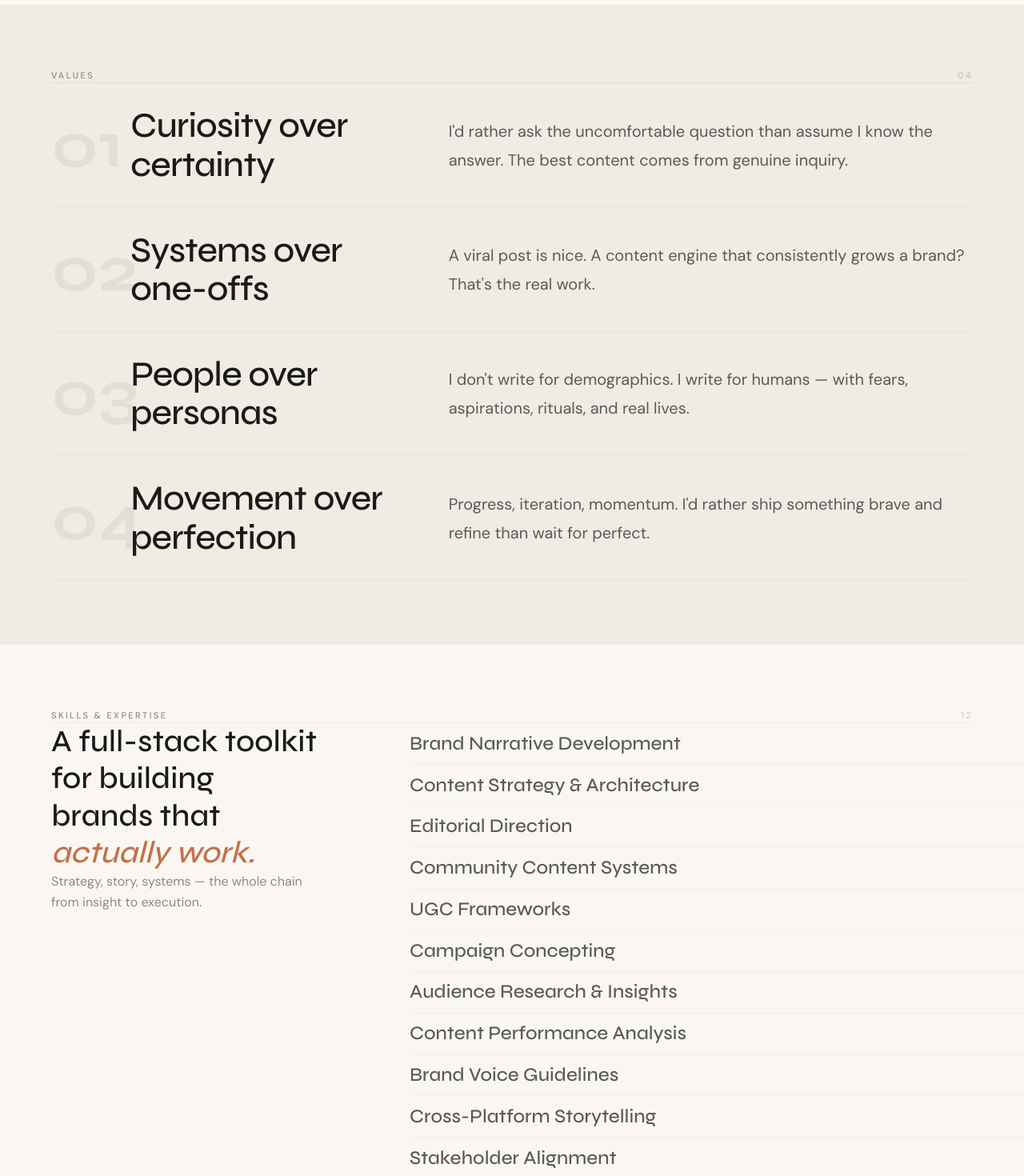
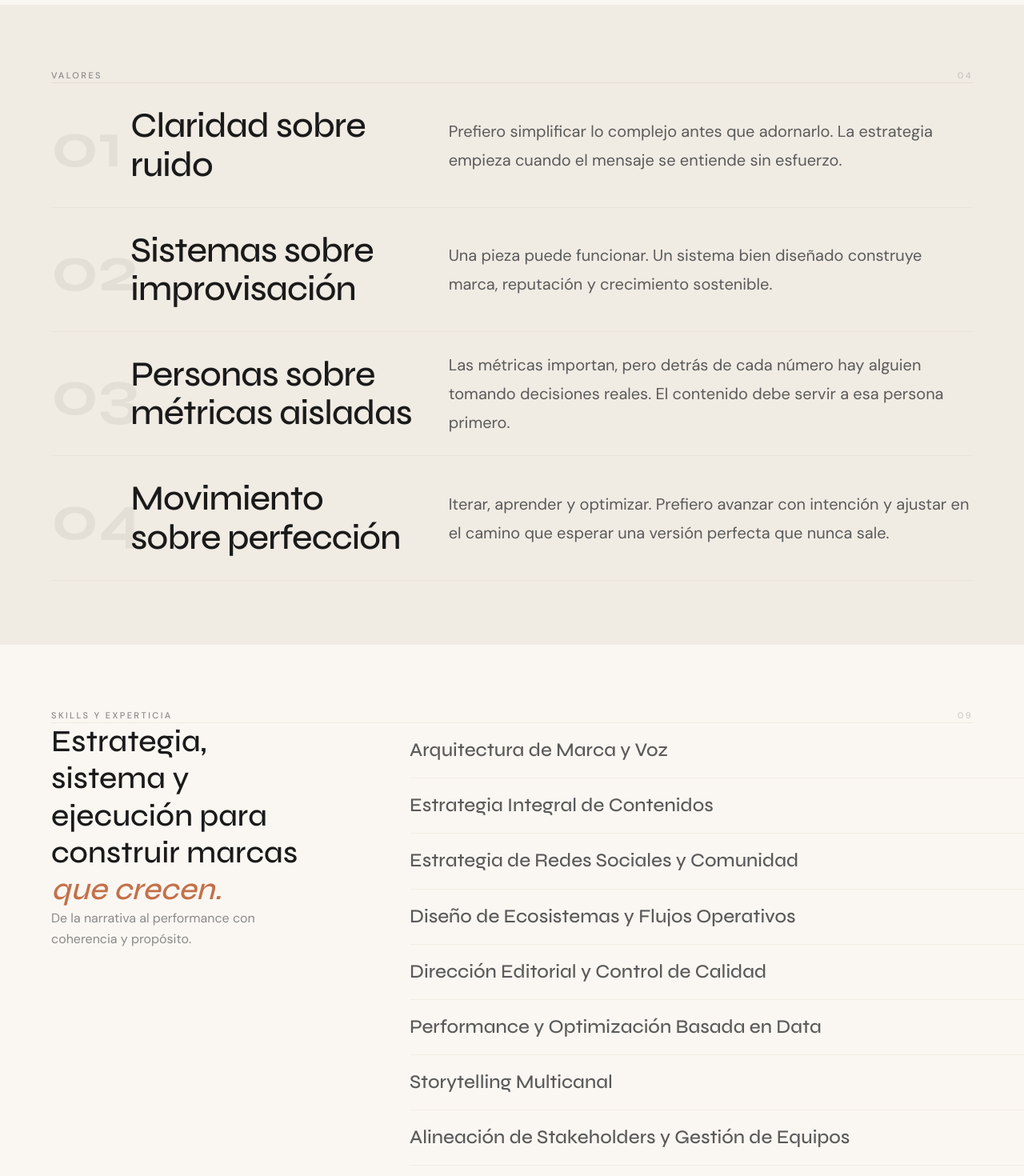
Before and after one commit to andsoler0309/portafolio-dani, a Next.js app: page /about in a window 1280 px wide. Shown: the part 900-2370 px from the top of the page at 80% size. Built offline with nearby package versions, Linux system fonts and the light colour scheme.

Commit message:
finixhed v1

```diff
--- a/src/app/about/AboutPageClient.tsx
+++ b/src/app/about/AboutPageClient.tsx
@@ -7,36 +7,33 @@ import { SectionHeader } from "@/components/SectionHeader";
 
 const values = [
   {
-    title: "Curiosity over certainty",
-    body: "I'd rather ask the uncomfortable question than assume I know the answer. The best content comes from genuine inquiry.",
+    title: "Claridad sobre ruido",
+    body: "Prefiero simplificar lo complejo antes que adornarlo. La estrategia empieza cuando el mensaje se entiende sin esfuerzo.",
   },
   {
-    title: "Systems over one-offs",
-    body: "A viral post is nice. A content engine that consistently grows a brand? That's the real work.",
+    title: "Sistemas sobre improvisación",
+    body: "Una pieza puede funcionar. Un sistema bien diseñado construye marca, reputación y crecimiento sostenible.",
   },
   {
-    title: "People over personas",
-    body: "I don't write for demographics. I write for humans — with fears, aspirations, rituals, and real lives.",
+    title: "Personas sobre métricas aisladas",
+    body: "Las métricas importan, pero detrás de cada número hay alguien tomando decisiones reales. El contenido debe servir a esa persona primero.",
   },
   {
-    title: "Movement over perfection",
-    body: "Progress, iteration, momentum. I'd rather ship something brave and refine than wait for perfect.",
+    title: "Movimiento sobre perfección",
+    body: "Iterar, aprender y optimizar. Prefiero avanzar con intención y ajustar en el camino que esperar una versión perfecta que nunca sale.",
   },
 ];
 
 const skills = [
-  "Brand Narrative Development",
-  "Content Strategy & Architecture",
-  "Editorial Direction",
-  "Community Content Systems",
-  "UGC Frameworks",
-  "Campaign Concepting",
-  "Audience Research & Insights",
-  "Content Performance Analysis",
-  "Brand Voice Guidelines",
-  "Cross-Platform Storytelling",
-  "Stakeholder Alignment",
-  "Team Leadership & Mentoring",
+  "Arquitectura de Marca y Voz",
+  "Estrategia Integral de Contenidos",
+  "Estrategia de Redes Sociales y Comunidad",
+  "Diseño de Ecosistemas y Flujos Operativos",
+  "Dirección Editorial y Control de Calidad",
+  "Performance y Optimización Basada en Data",
+  "Storytelling Multicanal",
+  "Alineación de Stakeholders y Gestión de Equipos",
+  "Estrategia de Crecimiento y Funnel",
 ];
 
 const interests = [
@@ -144,7 +141,7 @@ export function AboutPageClient() {
             className="flex items-center justify-between pb-7 border-b border-stone/40 shrink-0"
           >
             <span className="text-[11px] tracking-[0.22em] uppercase text-fg-muted font-medium">
-              Values
+              Valores
             </span>
             <span className="text-[11px] tracking-[0.22em] uppercase text-fg-muted/40 font-medium">
               {values.length.toString().padStart(2, "0")}
@@ -200,7 +197,7 @@ export function AboutPageClient() {
             className="flex items-center justify-between pb-7 border-b border-stone/30 mb-16 shrink-0"
           >
             <span className="text-[11px] tracking-[0.22em] uppercase text-fg-muted font-medium">
-              Skills & Expertise
+              Skills y experticia
             </span>
             <span className="text-[11px] tracking-[0.22em] uppercase text-fg-muted/40 font-medium">
               {skills.length.toString().padStart(2, "0")}
@@ -218,11 +215,11 @@ export function AboutPageClient() {
               className="md:col-span-4 md:sticky md:top-32 self-start"
             >
               <p className="font-[family-name:var(--font-display)] text-2xl md:text-[2rem] lg:text-[2.4rem] font-medium leading-[1.2] text-fg-primary mb-10">
-                A full-stack toolkit for building brands that{" "}
-                <span className="text-terracotta italic">actually work.</span>
+                Estrategia, sistema y ejecución para construir marcas{" "}
+                <span className="text-terracotta italic">que crecen.</span>
               </p>
               <p className="text-fg-muted text-base leading-relaxed">
-                Strategy, story, systems — the whole chain from insight to execution.
+                De la narrativa al performance con coherencia y propósito.
               </p>
             </motion.div>
 
--- a/src/components/Footer.tsx
+++ b/src/components/Footer.tsx
@@ -7,8 +7,8 @@ import { siteConfig } from "@/lib/data";
 
 const footerLinks = [
   { label: "Home", href: "/" },
-  { label: "Work", href: "/work" },
-  { label: "About", href: "/about" },
+  { label: "Experiencia", href: "/work" },
+  { label: "Sobre mí", href: "/about" },
 ];
 
 const socialLinks = [
@@ -51,8 +51,8 @@ export function Footer() {
           className="mb-16 md:mb-24"
         >
           <h2 className="font-[family-name:var(--font-display)] text-3xl md:text-5xl lg:text-6xl font-medium leading-[1.05] max-w-3xl mb-8">
-            Let&#39;s create something that{" "}
-            <span className="text-terracotta italic">moves people.</span>
+            Vamos a crear algo que{" "}
+            <span className="text-terracotta italic">mueva personas.</span>
           </h2>
           <a
             href={`mailto:${siteConfig.email}`}
@@ -116,7 +116,7 @@ export function Footer() {
             viewport={{ once: true }}
             transition={{ delay: 0.3, duration: 0.6 }}
           >
-            <p className="section-label mb-4">Contact</p>
+            <p className="section-label mb-4">Contacto</p>
             <nav className="flex flex-col gap-3" aria-label="Social links">
               {socialLinks.map((link) => (
                 <a
@@ -146,7 +146,7 @@ export function Footer() {
             className="text-fg-muted hover:text-fg-primary transition-colors duration-300 text-xs tracking-widest uppercase flex items-center gap-2"
             aria-label="Back to top"
           >
-            Back to top
+            Volver arriba
             <svg
               width="12"
               height="12"
--- a/src/components/Navigation.tsx
+++ b/src/components/Navigation.tsx
@@ -9,7 +9,7 @@ import { ThemeToggle } from "./ThemeToggle";
 
 const navLinks = [
   { href: "/", label: "Home" },
-  { href: "/work", label: "Trabajo" },
+  { href: "/work", label: "Experiencia" },
   { href: "/about", label: "Sobre mí" },
 ];
 
--- a/src/components/PersonalProjects.tsx
+++ b/src/components/PersonalProjects.tsx
@@ -67,10 +67,39 @@ function ProjectCard({
             {project.tagline}
           </p>
 
-          {/* Title */}
-          <h3 className="font-display text-3xl md:text-5xl font-medium text-white mb-4 leading-[1.1]">
-            {project.title}
-          </h3>
+          {/* Title row */}
+          <div className="flex items-start justify-between gap-4 mb-4">
+            <h3 className="font-display text-3xl md:text-5xl font-medium text-white leading-[1.1]">
+              {project.title}
+            </h3>
+
+            {/* Link arrow */}
+            {project.url && (
+              <a
+                href={project.url}
+                target="_blank"
+                rel="noopener noreferrer"
+                onClick={(e) => e.stopPropagation()}
+                className="shrink-0 mt-1 w-10 h-10 md:w-12 md:h-12 rounded-full bg-white/10 hover:bg-white/25 backdrop-blur-sm border border-white/20 flex items-center justify-center text-white transition-all duration-300 hover:scale-110"
+                aria-label={`Visitar ${project.title}`}
+              >
+                <svg
+                  xmlns="http://www.w3.org/2000/svg"
+                  width="16"
+                  height="16"
+                  viewBox="0 0 24 24"
+                  fill="none"
+                  stroke="currentColor"
+                  strokeWidth="2"
+                  strokeLinecap="round"
+                  strokeLinejoin="round"
+                >
+                  <path d="M7 17L17 7" />
+                  <path d="M7 7h10v10" />
+                </svg>
+              </a>
+            )}
+          </div>
 
           {/* Description */}
           <p className="text-white/70 text-sm md:text-base max-w-lg leading-relaxed">
--- a/src/lib/data.ts
+++ b/src/lib/data.ts
@@ -34,9 +34,9 @@ export const siteConfig = {
   tagline: "I craft stories that move people.",
   subtitle:
     "Estratega de contenidos con +7 años construyendo narrativas de marca, ecosistemas editoriales y resultados medibles. Combino data, estructura y storytelling para crear contenido que posiciona y convierte.",
-  email: "daniela@example.com",
-  linkedin: "https://linkedin.com/in/daniela-reyes",
-  instagram: "https://instagram.com/daniela.creates",
+  email: "daniela.amortegui@gmail.com",
+  linkedin: "https://www.linkedin.com/in/danielaamorteguim/",
+  instagram: "https://www.instagram.com/daniamortegui",
   twitter: "https://twitter.com/danielacreates",
 };
 
@@ -247,6 +247,7 @@ export const personalProjects: PersonalProject[] = [
     tags: ["Newsletter", "Editorial", "Culture"],
     gradient: "linear-gradient(135deg, #1A2E1A 0%, #8B9D77 50%, #A8B89A 100%)",
     image: "/images/personal-project-1.jpg",
+    url: "https://dani-cruza-metas.substack.com",
   },
   {
     id: "instagram-crecimiento",
@@ -257,6 +258,7 @@ export const personalProjects: PersonalProject[] = [
     tags: ["Podcast", "Interviews", "Founders"],
     gradient: "linear-gradient(135deg, #C4704A 0%, #D4896A 50%, #FAF7F2 100%)",
     image: "/images/personal-project-2.jpg",
+    url: "https://www.instagram.com/daniamortegui",
   },
   {
     id: "fut-fem-colombia",
@@ -267,6 +269,7 @@ export const personalProjects: PersonalProject[] = [
     tags: ["Zine", "Photography", "Movement"],
     gradient: "linear-gradient(135deg, #D4C5B0 0%, #8B9D77 50%, #1A2E1A 100%)",
     image: "/images/personal-project-3.jpg",
+    url: "https://instagram.com/futfemcolombia",
   },
 ];
 
```
